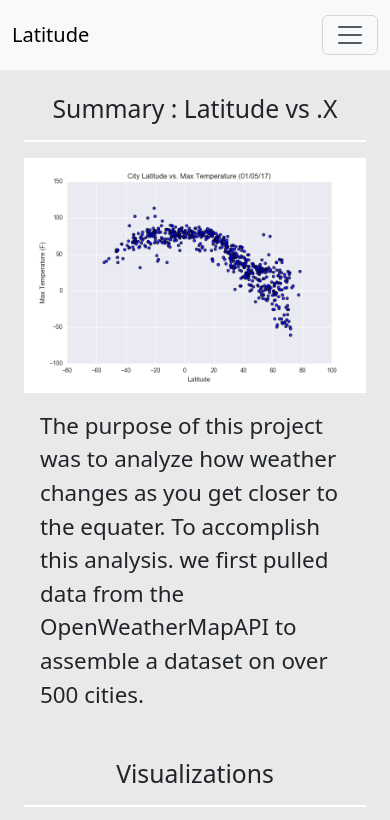
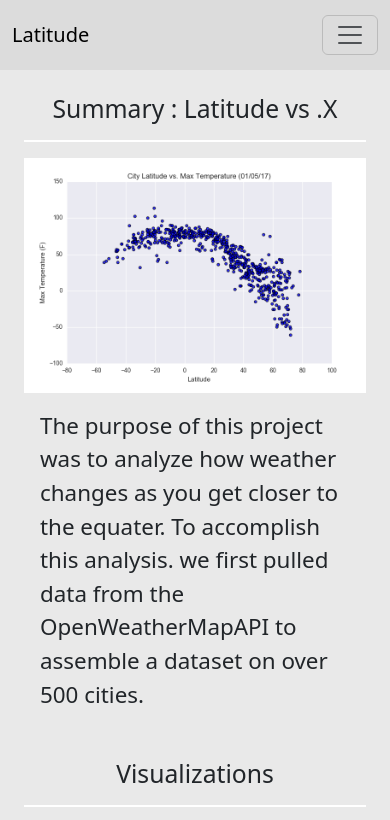
Before and after one commit to extasy44/web-design-challenge, a website: page index.html in a window 390 px wide. Shown: the top 820 px of the page. Drawn offline with nearby package versions, Linux system fonts and the light colour scheme.

Commit message:
change header css

```diff
--- a/index.html
+++ b/index.html
@@ -16,7 +16,7 @@
 
   <body>
     <div class="header">
-      <nav class="navbar navbar-expand-lg navbar-light bg-light">
+      <nav class="navbar navbar-expand-lg navbar-light">
         <div class="container-fluid">
           <a class="navbar-brand" href="#">Latitude</a>
           <button
--- a/sass/main.scss
+++ b/sass/main.scss
@@ -13,19 +13,24 @@ h2 {
 .header {
   width: 100%;
   position: fixed;
-  box-shadow: #c0c0c0;
   top: 0;
   right: 0;
   left: 0;
+  background-color: white;
 
   nav {
     height: 70px;
+    border: 0;
     .container-fluid {
       position: fixed;
       display: flex;
       flex-direction: row;
       justify-content: space-between;
     }
+  }
+
+  @media (max-width: 990px) {
+    background-color: gainsboro;
   }
 }
 
```
Also changed, not shown: css/style.css.
